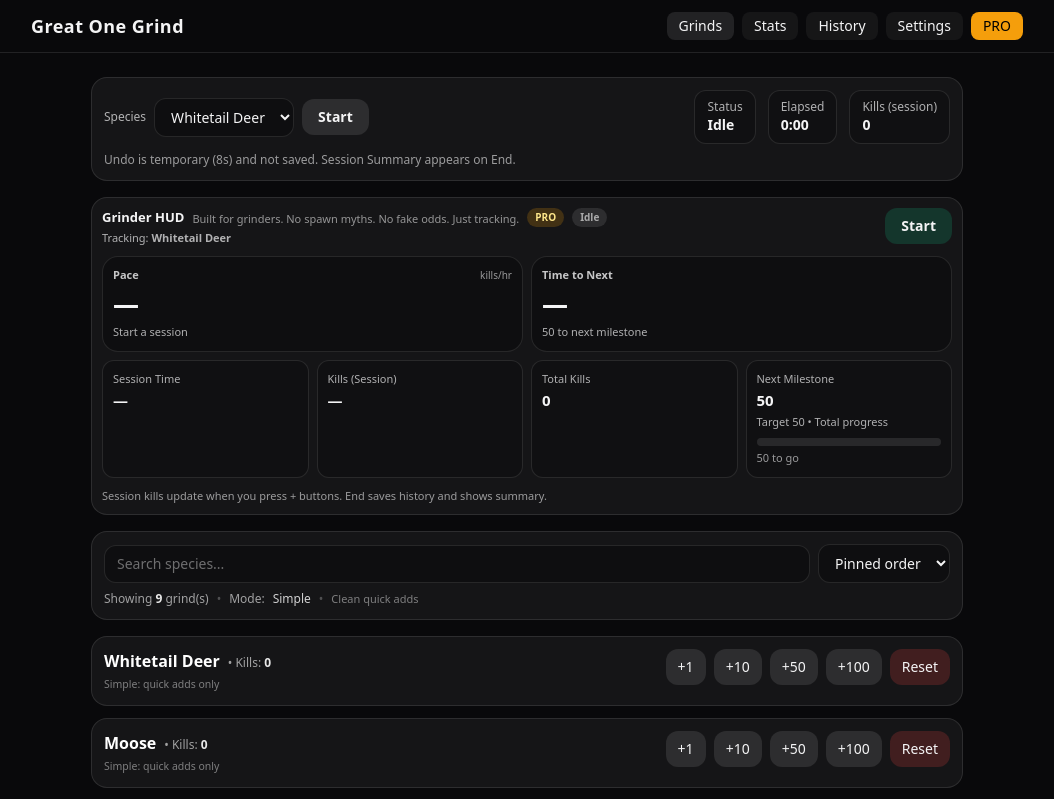
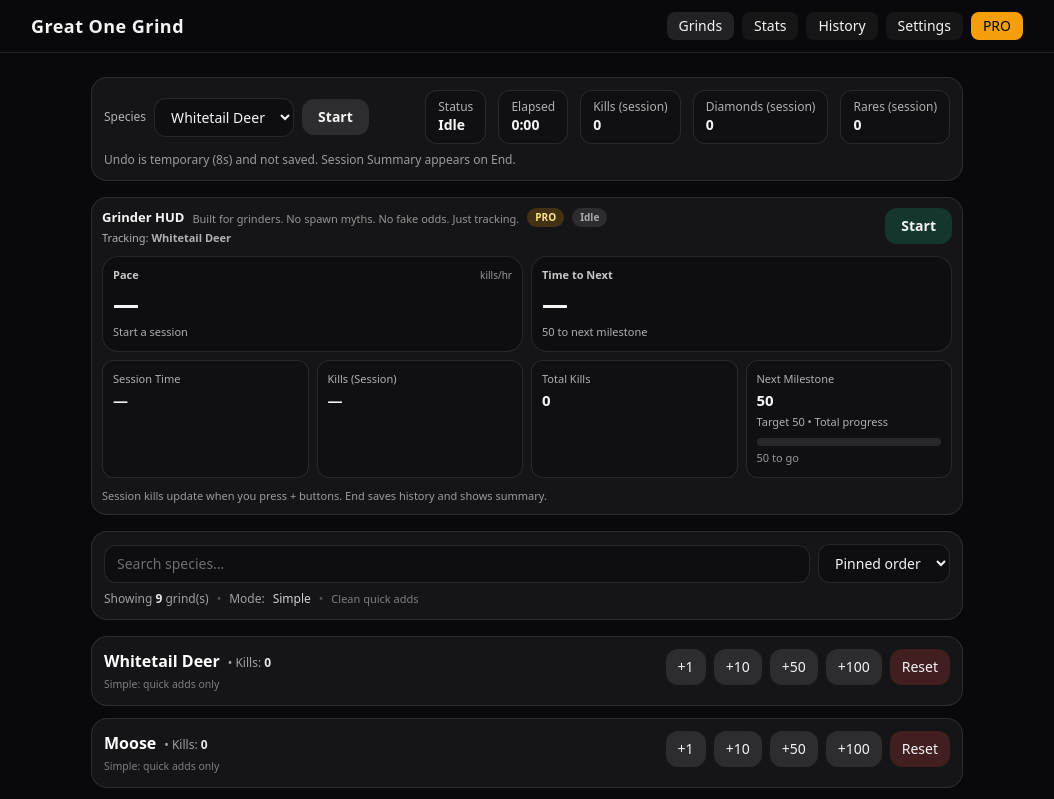
Before and after one commit to Camoford/great-one-grind, a React (Vite) app: page / in a window 1280 px wide. Shown: the top 799 px of the page, without its empty margins (113-1167 px from the left). Built offline with nearby package versions, Linux system fonts and the light colour scheme.

Commit message:
Fix: persist session history on End Session

```diff
--- a/components/SessionHUD.tsx
+++ b/components/SessionHUD.tsx
@@ -1,16 +1,30 @@
 // components/SessionHUD.tsx
 import React, { useEffect, useMemo, useState } from "react";
 import { GREAT_ONE_SPECIES, useHunterStore, type GreatOneSpecies } from "../store";
+import { appendSessionHistory } from "../src/utils/sessionHistory";
 
 /**
  * SessionHUD (STABLE)
  * - Shows Species dropdown + Start/End
  * - Shows Undo button when an undo is armed (8s window)
  * - Dispatches Session Summary event on End (for SessionSummaryModal mounted at App root)
+ *
+ * v1.0.2 additions (UI-only, session-only):
+ * - Diamonds this session
+ * - Rares this session
+ * - Stored locally (does NOT touch store plumbing)
+ * - Included in session summary snapshot
+ *
+ * Tracking fix:
+ * - On End: persists a session entry via appendSessionHistory()
+ * - Shape matches Stats/History expectations (and includes backward compat fields)
  */
 
 const SUMMARY_KEY = "greatonegrind_session_summary_v1";
 const SUMMARY_EVENT = "greatonegrind:session_summary";
+
+// session-only extras (diamonds/rares) persisted locally during active session
+const EXTRAS_KEY = "greatonegrind_session_extras_v1";
 
 function pad2(n: number) {
   return String(n).padStart(2, "0");
@@ -29,6 +43,47 @@ function safeNow() {
   return Date.now();
 }
 
+type SessionExtras = {
+  kind: "session_extras_v1";
+  startedAt: number; // tie extras to the current session
+  species: GreatOneSpecies;
+  diamonds: number;
+  rares: number;
+};
+
+function clampInt(n: number) {
+  if (!Number.isFinite(n)) return 0;
+  return Math.max(0, Math.floor(n));
+}
+
+function readExtras(): SessionExtras | null {
+  try {
+    const raw = localStorage.getItem(EXTRAS_KEY);
+    if (!raw) return null;
+    const parsed = JSON.parse(raw);
+    if (!parsed || parsed.kind !== "session_extras_v1") return null;
+    return parsed as SessionExtras;
+  } catch {
+    return null;
+  }
+}
+
+function writeExtras(extras: SessionExtras) {
+  try {
+    localStorage.setItem(EXTRAS_KEY, JSON.stringify(extras));
+  } catch {
+    // ignore
+  }
+}
+
+function clearExtras() {
+  try {
+    localStorage.removeItem(EXTRAS_KEY);
+  } catch {
+    // ignore
+  }
+}
+
 export default function SessionHUD() {
   const grinds = useHunterStore((s) => s.grinds);
   const activeSession = useHunterStore((s) => s.activeSession);
@@ -41,6 +96,10 @@ export default function SessionHUD() {
 
   const [selectedSpecies, setSelectedSpecies] = useState<GreatOneSpecies>("Whitetail Deer");
   const [tick, setTick] = useState(0);
+
+  // session-only counters
+  const [diamonds, setDiamonds] = useState(0);
+  const [rares, setRares] = useState(0);
 
   useEffect(() => {
     if (!activeSession) return;
@@ -56,6 +115,64 @@ export default function SessionHUD() {
     return selectedSpecies;
   }, [activeSession, selectedSpecies]);
 
+  const sessionStartedAt = useMemo(() => {
+    return activeSession?.startedAt || 0;
+  }, [activeSession]);
+
+  // Load persisted extras when session changes / app refresh
+  useEffect(() => {
+    if (!activeSession) {
+      // idle: do not show stale values
+      setDiamonds(0);
+      setRares(0);
+      return;
+    }
+
+    const startedAt = activeSession.startedAt || 0;
+    const s = species;
+
+    const existing = readExtras();
+    if (
+      existing &&
+      existing.startedAt === startedAt &&
+      existing.species === s &&
+      Number.isFinite(existing.diamonds) &&
+      Number.isFinite(existing.rares)
+    ) {
+      setDiamonds(clampInt(existing.diamonds));
+      setRares(clampInt(existing.rares));
+    } else {
+      // initialize new session extras
+      const fresh: SessionExtras = {
+        kind: "session_extras_v1",
+        startedAt,
+        species: s,
+        diamonds: 0,
+        rares: 0,
+      };
+      writeExtras(fresh);
+      setDiamonds(0);
+      setRares(0);
+    }
+    // eslint-disable-next-line react-hooks/exhaustive-deps
+  }, [activeSession, species]);
+
+  // Persist on change (during active session only)
+  useEffect(() => {
+    if (!activeSession) return;
+    const startedAt = activeSession.startedAt || 0;
+    if (!startedAt) return;
+
+    const extras: SessionExtras = {
+      kind: "session_extras_v1",
+      startedAt,
+      species,
+      diamonds: clampInt(diamonds),
+      rares: clampInt(rares),
+    };
+    writeExtras(extras);
+  }, [activeSession, sessionStartedAt, species, diamonds, rares]);
+
   const elapsed = useMemo(() => {
     if (!activeSession) return "0:00";
     return formatDuration(safeNow() - (activeSession.startedAt || safeNow()));
@@ -69,6 +186,17 @@ export default function SessionHUD() {
     const totalKillsForSpecies = grind?.kills ?? 0;
     const fur = (grind?.fur || "").trim();
 
+    // read latest persisted extras defensively (in case of refresh timing)
+    const extras = readExtras();
+    const d =
+      extras && extras.startedAt === (activeSession?.startedAt || 0) && extras.species === species
+        ? clampInt(extras.diamonds)
+        : clampInt(diamonds);
+    const r =
+      extras && extras.startedAt === (activeSession?.startedAt || 0) && extras.species === species
+        ? clampInt(extras.rares)
+        : clampInt(rares);
+
     return {
       kind: "session_summary_v1",
       createdAt: safeNow(),
@@ -77,6 +205,10 @@ export default function SessionHUD() {
       killsThisSession,
       totalKillsForSpecies,
       fur,
+
+      // v1.0.2 session-only additions
+      diamondsThisSession: d,
+      raresThisSession: r,
     };
   }
 
@@ -90,17 +222,86 @@ export default function SessionHUD() {
     }
   }
 
+  function persistSessionHistoryOnEnd() {
+    try {
+      if (!activeSession) return;
+
+      const startedAt = activeSession.startedAt || 0;
+      if (!startedAt) return;
+
+      const endedAt = safeNow();
+      const durationMs = Math.max(0, endedAt - startedAt);
+
+      // pull latest extras (defensive)
+      const extras = readExtras();
+      const d =
+        extras && extras.startedAt === startedAt && extras.species === species
+          ? clampInt(extras.diamonds)
+          : clampInt(diamonds);
+      const r =
+        extras && extras.startedAt === startedAt && extras.species === species
+          ? clampInt(extras.rares)
+          : clampInt(rares);
+
+      const k = clampInt(activeSession.kills ?? 0);
+
+      appendSessionHistory({
+        // required shape
+        species,
+        startedAt,
+        endedAt,
+        durationMs,
+
+        // kills (new + backward compat)
+        killsThisSession: k,
+        kills: k,
+
+        // session-only counters
+        diamondsThisSession: d,
+        raresThisSession: r,
+      });
+    } catch {
+      // never block End if localStorage fails
+    }
+  }
+
+  function resetSessionExtras(nextSpecies: GreatOneSpecies) {
+    const startedAt = activeSession?.startedAt || 0;
+
+    setDiamonds(0);
+    setRares(0);
+
+    // Pre-seed with a best-effort record (won't hurt if startedAt=0, it will be replaced)
+    const extras: SessionExtras = {
+      kind: "session_extras_v1",
+      startedAt,
+      species: nextSpecies,
+      diamonds: 0,
+      rares: 0,
+    };
+    writeExtras(extras);
+  }
+
   function onStart() {
     if (isActive) return;
+    resetSessionExtras(selectedSpecies);
     startSession(selectedSpecies);
   }
 
   function onEnd() {
     if (!isActive) return;
 
-    // fire summary BEFORE ending session
+    // 1) Persist session history FIRST (before endSession clears activeSession)
+    persistSessionHistoryOnEnd();
+
+    // 2) Fire summary BEFORE ending session
     dispatchSummary();
+
+    // 3) End + clear session-only extras
     endSession();
+    clearExtras();
+    setDiamonds(0);
+    setRares(0);
   }
 
   function onUndo() {
@@ -108,8 +309,19 @@ export default function SessionHUD() {
     if (!res.ok) return;
   }
 
+  function addDiamond() {
+    if (!isActive) return;
+    setDiamonds((x) => clampInt(x + 1));
+  }
+
+  function addRare() {
+    if (!isActive) return;
+    setRares((x) => clampInt(x + 1));
+  }
+
   return (
     <div className="w-full rounded-2xl border border-white/10 bg-white/5 p-3">
+      <div className="flex flex-col gap-2">
         <div className="flex flex-col gap-2 sm:flex-row sm:items-center sm:justify-between">
           <div className="flex flex-wrap items-center gap-2">
             <div className="flex items-center gap-2">
@@ -171,11 +383,42 @@ export default function SessionHUD() {
               <div className="text-xs opacity-70">Kills (session)</div>
               <div className="font-semibold">{isActive ? killsThisSession : 0}</div>
             </div>
+
+            <div className="rounded-xl border border-white/10 bg-black/20 px-3 py-2">
+              <div className="text-xs opacity-70">Diamonds (session)</div>
+              <div className="font-semibold">{isActive ? diamonds : 0}</div>
+            </div>
+
+            <div className="rounded-xl border border-white/10 bg-black/20 px-3 py-2">
+              <div className="text-xs opacity-70">Rares (session)</div>
+              <div className="font-semibold">{isActive ? rares : 0}</div>
+            </div>
           </div>
         </div>
 
-      <div className="mt-2 text-xs opacity-60">
+        {isActive && (
+          <div className="flex flex-col gap-2 sm:flex-row">
+            <button
+              onClick={addDiamond}
+              className="w-full rounded-2xl border border-white/10 bg-white/10 px-4 py-3 text-base font-semibold hover:bg-white/15"
+              title="Add one Diamond harvest to this session"
+            >
+              + Diamond
+            </button>
+
+            <button
+              onClick={addRare}
+              className="w-full rounded-2xl border border-white/10 bg-white/10 px-4 py-3 text-base font-semibold hover:bg-white/15"
+              title="Add one Rare harvest to this session"
+            >
+              + Rare
+            </button>
+          </div>
+        )}
+
+        <div className="text-xs opacity-60">
           Undo is temporary (8s) and not saved. Session Summary appears on End.
+        </div>
       </div>
     </div>
   );
```
Lines whose indentation alone changed are shown as unchanged.
